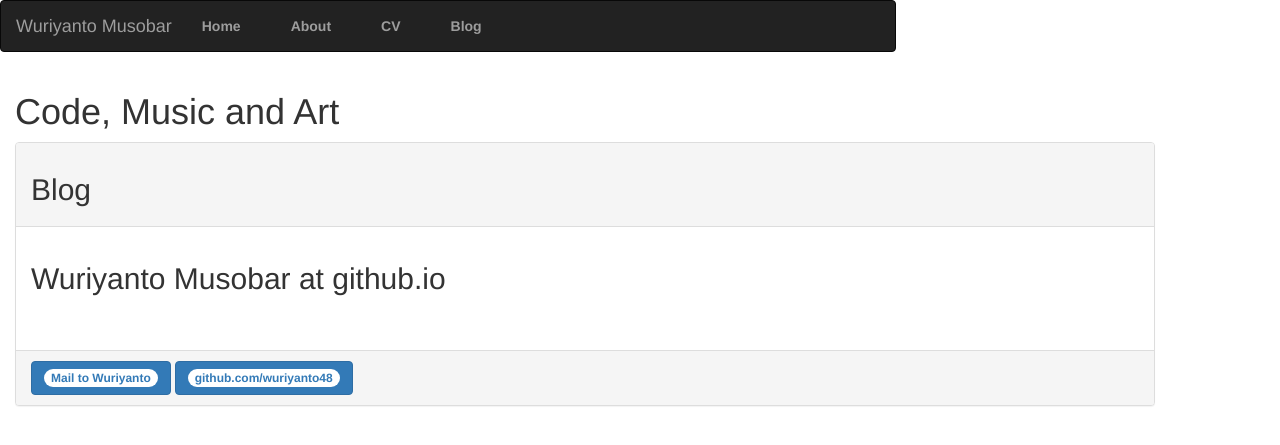
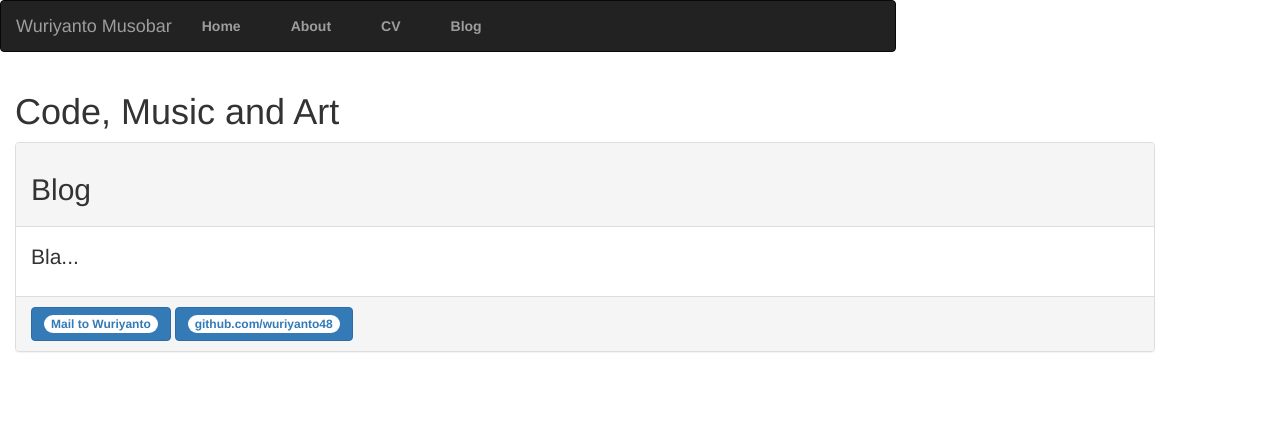
Before and after one commit to wuriyanto48/wuriyanto48.github.io, a Jekyll site: the page built from blog/index.html, in a window 1280 px wide. Shown: the top 445 px of the page. Built offline with Jekyll 4.4.1, drawn with Linux system fonts in a browser that asks for light colours; nearby versions of some CDN libraries; Markdown is read by kramdown in place of the engine named in the settings.

Commit message:
Update index.html

```diff
--- a/blog/index.html
+++ b/blog/index.html
@@ -3,10 +3,4 @@ layout: default
 title: Wuriyanto Musobar at github.io
 title_header: Blog
 ---
-<h2>{{ page.title }}</h2>
-<ul class="posts">
-   {% for post in site.posts %}
-   {%console.log(post)%}
-     <li><span>{{ post.date | date_to_string }}</span> » <a href="{{ post.url }}" title="{{ post.title }}">{{ post.title }}</a></li>
-   {% endfor %}
-</ul>
+<p>Bla...</p>
```
